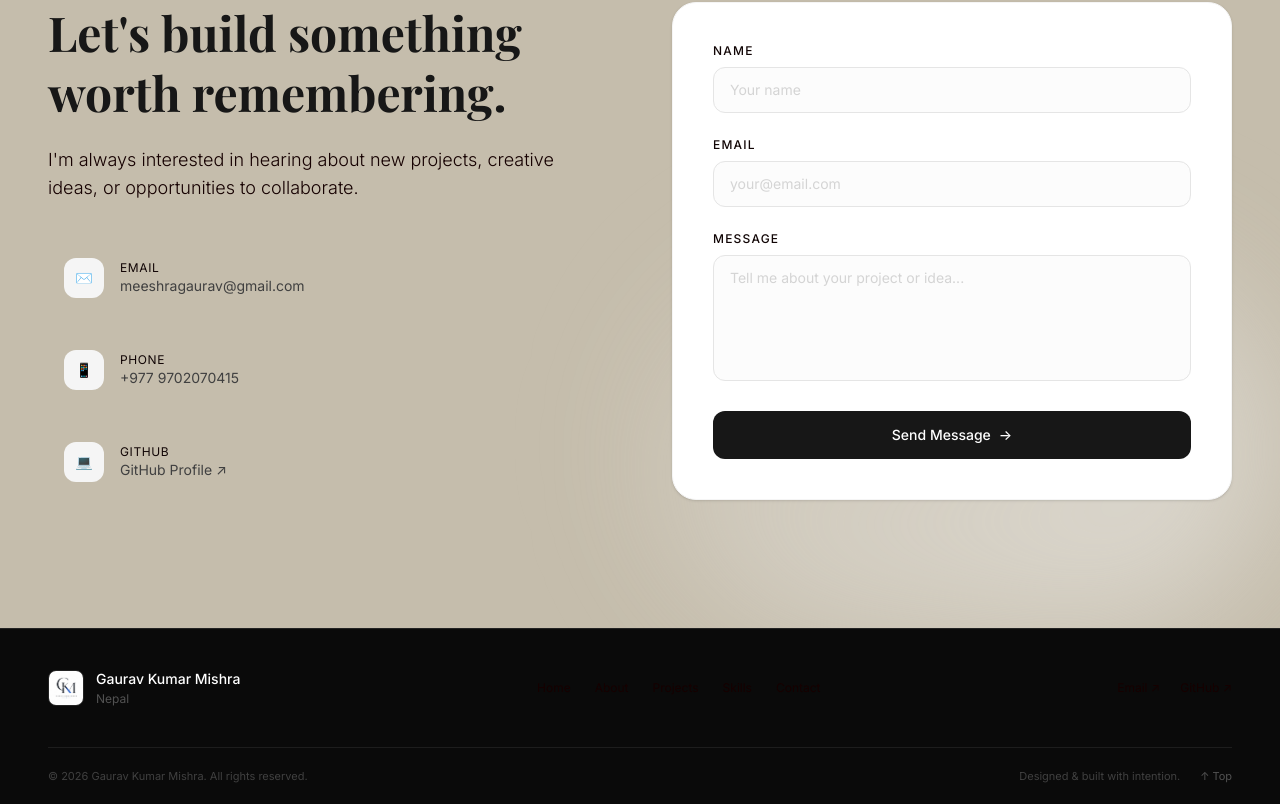
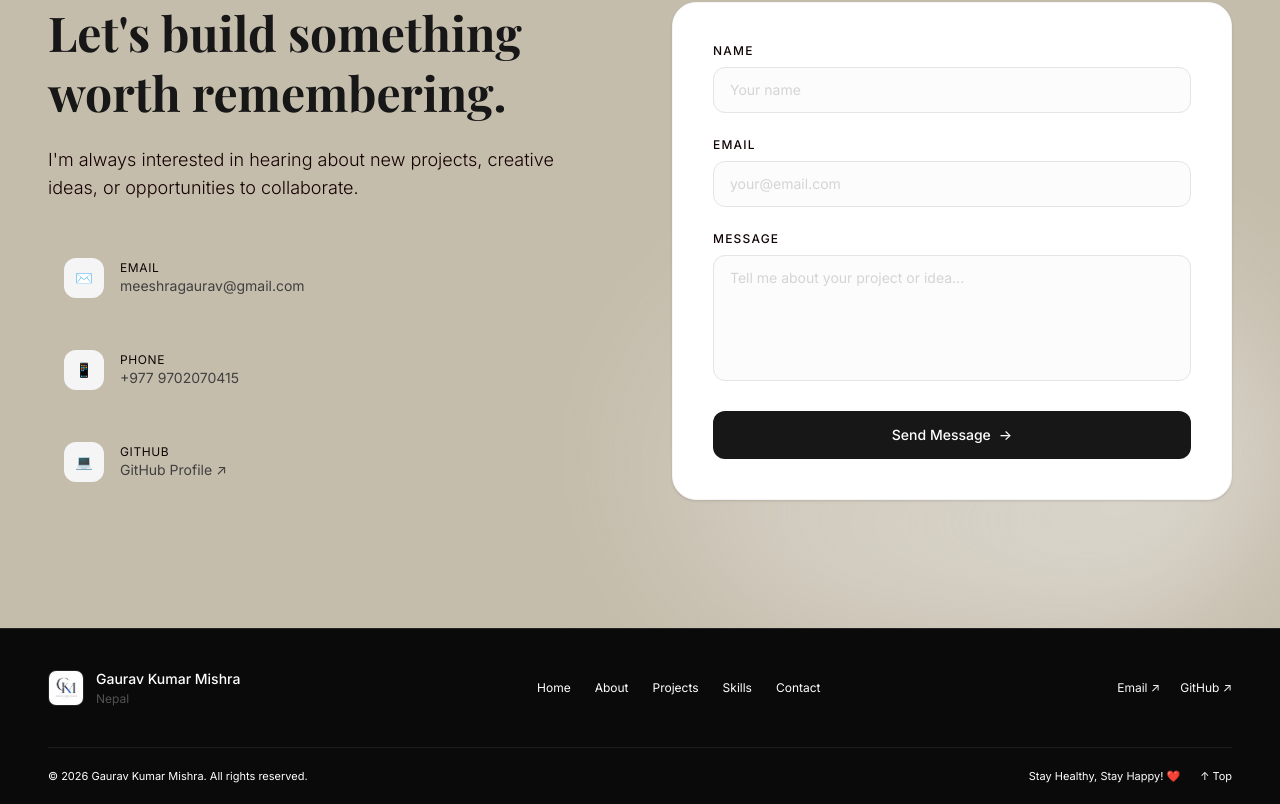
Before and after one commit to gauravmishra67/myportfolio, a React (Vite) app: page / in a window 1280 px wide. Shown: the part 8248-9052 px from the top of the page. Built offline with nearby package versions, Linux system fonts and the light colour scheme; a web font is replaced by a local one.

Commit message:
Fix mobile scrolling and improve UI contrast

```diff
--- a/src/components/Footer.tsx
+++ b/src/components/Footer.tsx
@@ -60,7 +60,7 @@ export default function Footer() {
               <button
                 key={link.href}
                 onClick={() => scrollTo(link.href)}
-                className="text-xs text-neutral-500 hover:text-white transition-colors duration-300"
+                className="text-xs text-neutral-50over:text-white transition-colors duration-300"
               >
                 {link.label}
               </button>
@@ -71,7 +71,7 @@ export default function Footer() {
           <div className="flex items-center gap-5">
             <a
               href={`mailto:${profile.email}`}
-              className="text-xs text-neutral-500 hover:text-white transition-colors duration-300"
+              className="text-xs text-neutral-50 hover:text-white transition-colors duration-300"
             >
               Email ↗
             </a>
@@ -80,7 +80,7 @@ export default function Footer() {
               href={profile.github}
               target="_blank"
               rel="noopener noreferrer"
-              className="text-xs text-neutral-500 hover:text-white transition-colors duration-300"
+              className="text-xs text-neutral-50 hover:text-white transition-colors duration-300"
             >
               GitHub ↗
             </a>
@@ -93,18 +93,18 @@ export default function Footer() {
             inView ? "opacity-100" : "opacity-0"
           }`}
         >
-          <p className="text-[11px] text-neutral-700">
+          <p className="text-[11px] text-neutral-70">
             © {new Date().getFullYear()} {profile.name}. All rights reserved.
           </p>
 
           <div className="flex items-center gap-5">
-            <p className="text-[11px] text-neutral-700">
-              Designed & built with intention.
+            <p className="text-[11px] text-neutral-70">
+             Stay Healthy, Stay Happy! ❤️
             </p>
 
             <button
               onClick={() => scrollTo("#home")}
-              className="text-[11px] text-neutral-600 hover:text-white transition-colors duration-300"
+              className="text-[11px] text-neutral-60 hover:text-white transition-colors duration-300"
             >
               ↑ Top
             </button>
--- a/src/components/sections/Goals.tsx
+++ b/src/components/sections/Goals.tsx
@@ -58,7 +58,7 @@ export default function Goals() {
                 <div
                   className={`p-8 rounded-2xl border transition-all duration-500 hover:shadow-xl hover:shadow-neutral-100/50 ${
                     goal.status === "current"
-                      ? "bg-neutral-900 border-neutral-800 text-white"
+                      ? "bg-[#b8ad99] border-[#a89d8d] text-white"
                       : "bg-white border-neutral-100 hover:border-neutral-200"
                   } ${i === 0 ? "md:mt-12" : i === 1 ? "md:mt-12" : "md:mt-12"}`}
                 >
--- a/src/index.css
+++ b/src/index.css
@@ -35,7 +35,7 @@ html {
 
 body {
   font-family: var(--font-sans);
-  color: #262626;
+  color: #bd2323;
   background: #c5bdac;
   overflow-x: hidden;
   cursor: default;
@@ -71,7 +71,7 @@ body {
 /* Selection */
 ::selection {
   background: #f8f4f4;
-  color: #171717;
+  color: #130e0e;
 }
 
 /* Focus styles */
@@ -118,7 +118,7 @@ body {
 
 /* Canvas container styles */
 canvas {
-  touch-action: none;
+  touch-action: pan-y;
 }
 
 /* Smooth transitions for interactive elements */
```
